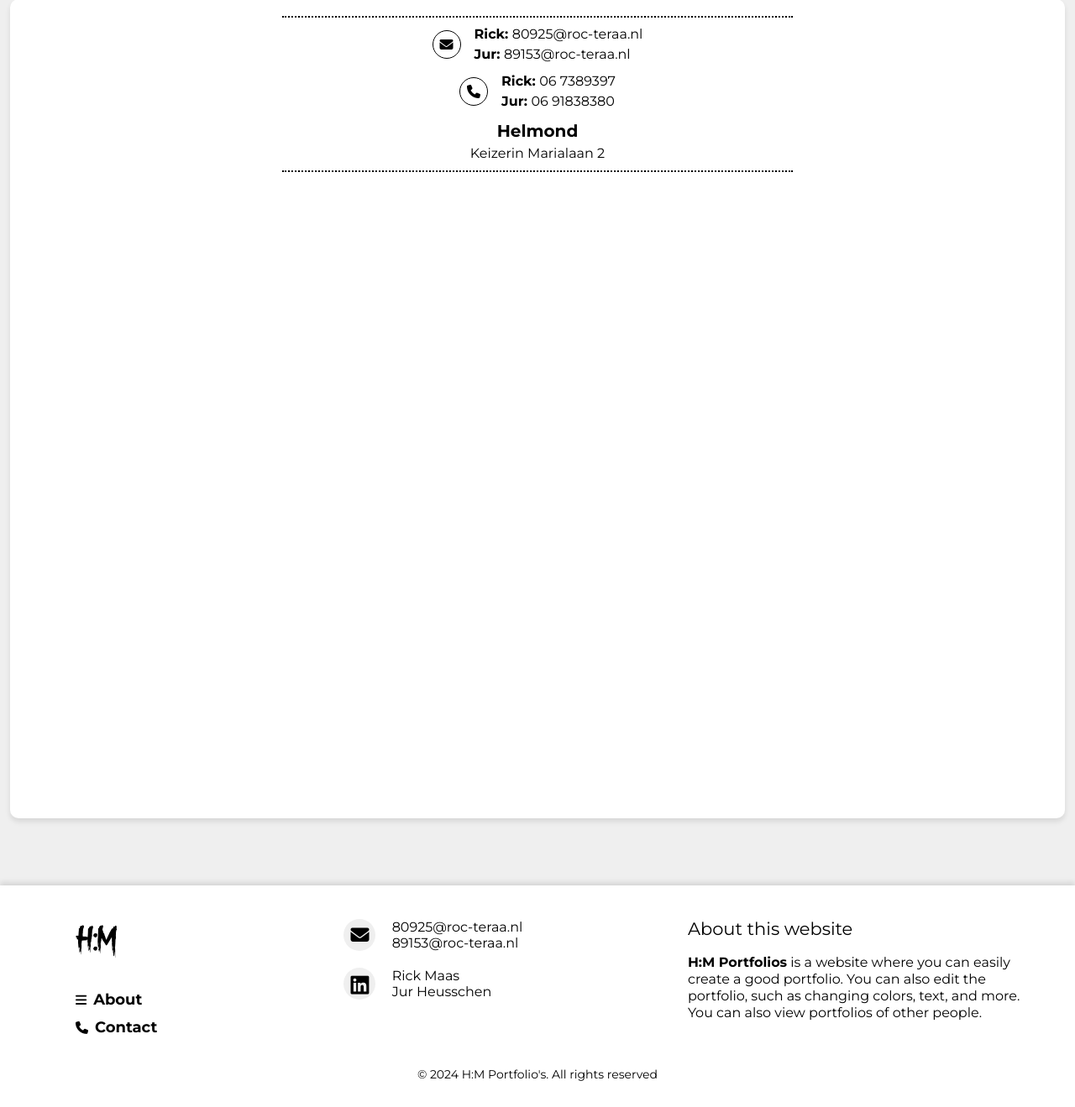
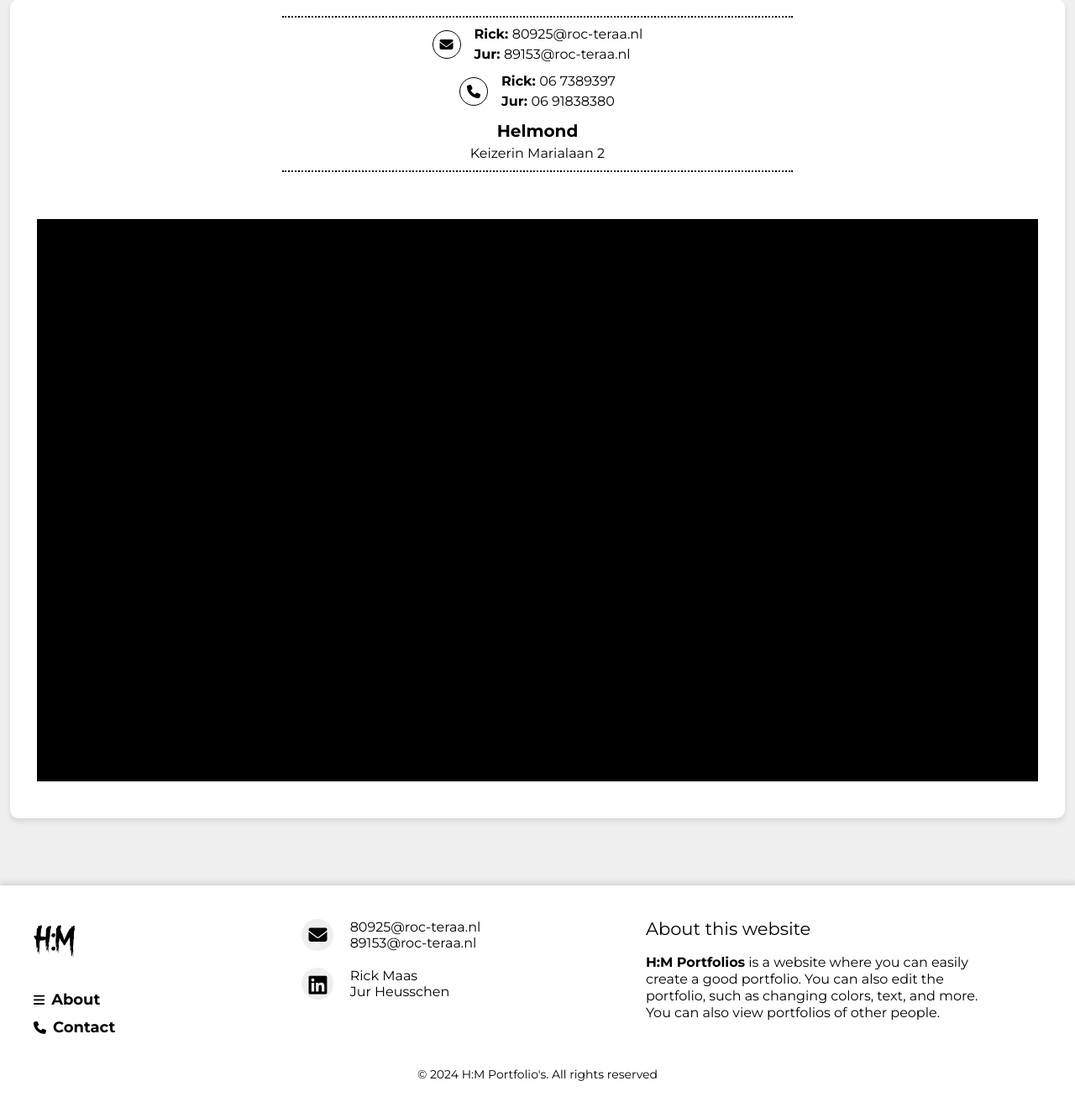
Before and after one commit to RickPetaByte/h_m_portfolio, a Laravel app: page /contact in a window 1280 px wide. Shown: the part 793-2112 px from the top of the page at 84% size. Run offline with Laravel 10, Linux system fonts and the light colour scheme; style sheets or scripts are compiled from the project's sources; some libraries are stand-ins or nearby versions.

Commit message:
added minor stuff
added minor stuff

```diff
--- a/h_m_portfolio/resources/css/app.css
+++ b/h_m_portfolio/resources/css/app.css
@@ -513,6 +513,7 @@ hr {
     left: 0;
     width: 100%;
     height: 100%;
+    background-color: var(--text-color);
 }
 
 /* ---------- Contact ---------- */
@@ -581,7 +582,7 @@ footer
 {
     width: 25%;
 
-    margin-left: 50px;
+    /* margin-left: 50px; */
 }
 
 .footer-distributed .footer-center
--- a/h_m_portfolio/resources/views/layouts/footer.blade.php
+++ b/h_m_portfolio/resources/views/layouts/footer.blade.php
@@ -10,8 +10,13 @@
     <div class="footer-center">
         <div>
             <i class="fa fa-envelope iconFooter"></i>
-            <p><span>80925@roc-teraa.nl</span>
-                89153@roc-teraa.nl</p>
+            <p>
+                <span>
+                    80925@roc-teraa.nl
+                    <br>
+                    89153@roc-teraa.nl
+                </span>
+            </p>
         </div>
         <div>
             <i class="fab fa-linkedin iconFooter"></i>
```
